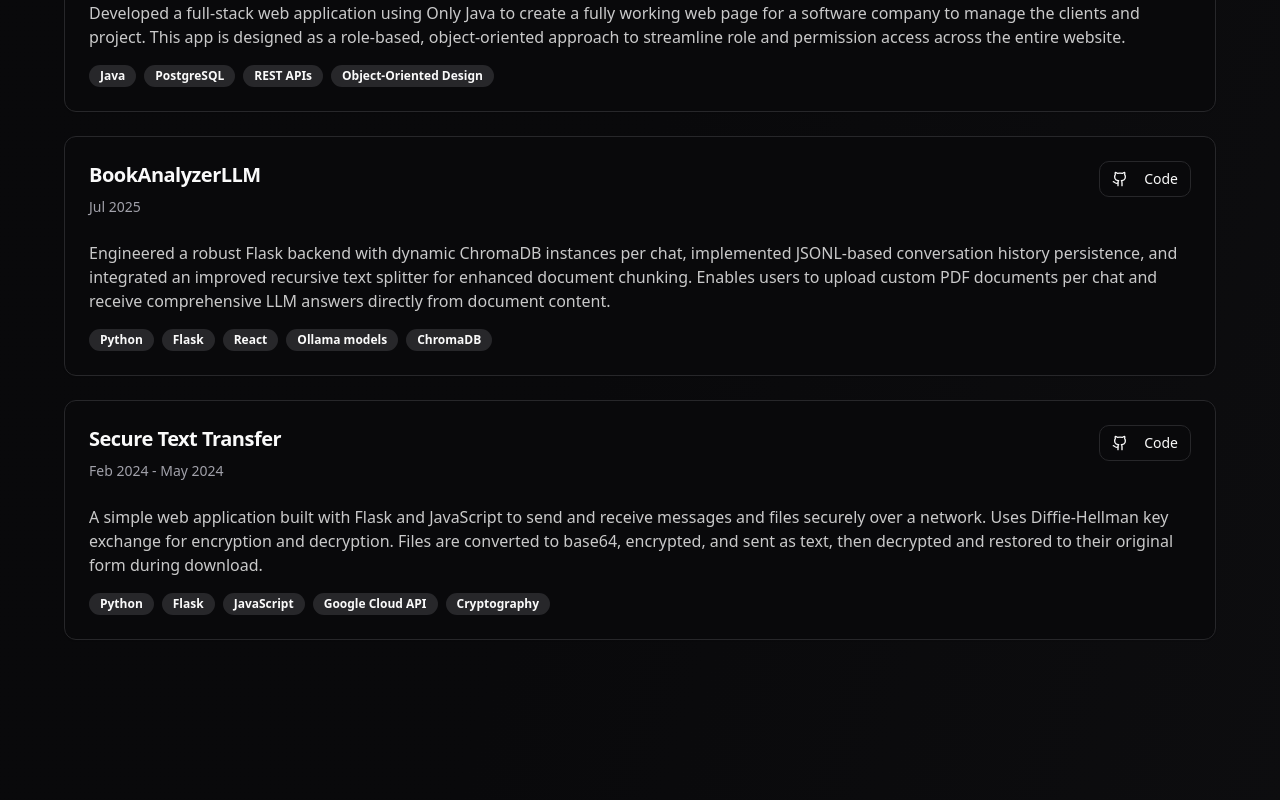
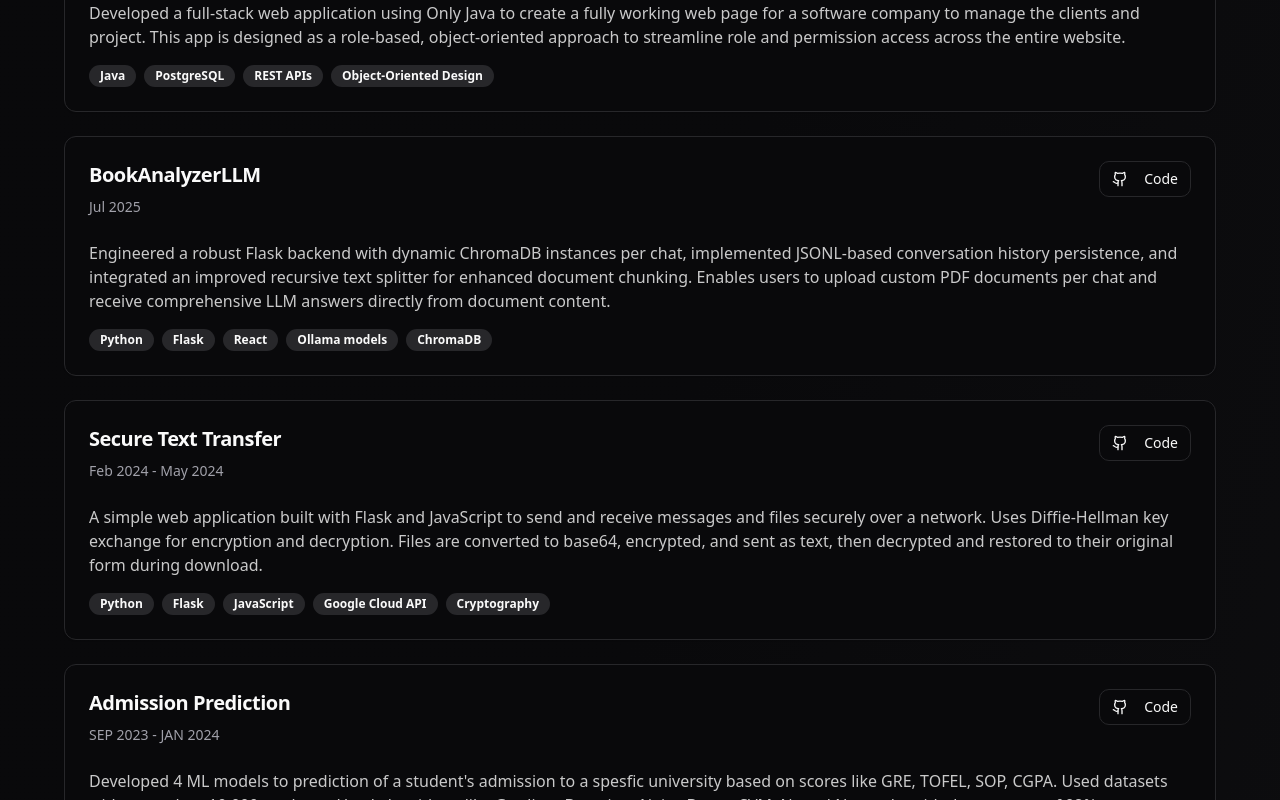
Before and after one commit to bhargava-sai-krishna/Portfolio-website, a React (Vite) app: page / in a window 1280 px wide. Shown: the part 2000-2800 px from the top of the page. Built offline with nearby package versions, Linux system fonts and the light colour scheme.

Commit message:
Making some changes

```diff
--- a/src/components/Projects.tsx
+++ b/src/components/Projects.tsx
@@ -4,6 +4,13 @@ import { Button } from "@/components/ui/button";
 import { ExternalLink, Github } from "lucide-react";
 
 const Projects = () => {
+  //  {
+  //     title: "",
+  //     description: "",
+  //     technologies: [""],
+  //     github: "",
+  //     timeline: ""
+  //   }
   const projects = [
     {
       title: "E-Hub with Java",
@@ -25,6 +32,27 @@ const Projects = () => {
       technologies: ["Python", "Flask", "JavaScript", "Google Cloud API", "Cryptography"],
       github: "https://github.com/bhargava-sai-krishna/secure-text-transfer-using-deffie-hill-man",
       timeline: "Feb 2024 - May 2024"
+    },
+    {
+      title: "Admission Prediction",
+      description: "Developed 4 ML models to prediction of a student's admission to a spesfic university based on scores like GRE, TOFEL, SOP, CGPA. Used datasets with more than 10,000 students. Used algorithms like Gradient Boosting, Naive Bayes, SVM, Neural Netwroks with the accuracy of 92% accuracy using Naive Bayes, 98% with Gradient Boost, 93% accuracy with Neural Network, 91% accuracy with SVM.",
+      technologies: ["Python"],
+      github: "https://github.com/bhargava-sai-krishna/S5-19CSE305-ML-PROJECT",
+      timeline: "SEP 2023 - JAN 2024"
+    },
+    {
+      title: "Emotion Detection Deep Learning CNN",
+      description: "Created 4 deep learning models to detect the emotion of people. Used architecture AlexNet, ResNet, VGG, and a custom architecture with over 99% accuracy. The custom model incorporated a combination of convolutional, batch normalization, ReLU, pooling layers, global average pooling, dropout, and a fully connected layer for final classification.",
+      technologies: ["Python"],
+      github: "https://github.com/bhargava-sai-krishna/Emotion-Detection-Deep-Learning-CNN",
+      timeline: "Jun 2023 – Sep 2023"
+    },
+    {
+      title: "TeleConsultancy MR",
+      description: "Identified the lack of clarity in traditional tele-consultations, where patients struggle to understand complex medical instructions without visual aid using microsoft Hololens.  Developed a web-based video chat application integrating a 3D human body model using Microsoft HoloLens and a Flask-based Python backend. Utilized ZEGO Cloud for seamless real-time audio/video communication.",
+      technologies: ["Python", "C#", "Unity Engine", "Zego cloud"],
+      github: "https://github.com/bhargava-sai-krishna/TeleConsultancy-MR",
+      timeline: "Aug 2024 – Mar 2025"
     }
   ];
 
```
Also changed, not shown: 2 other files (tests, documents, lock files or other folders).
